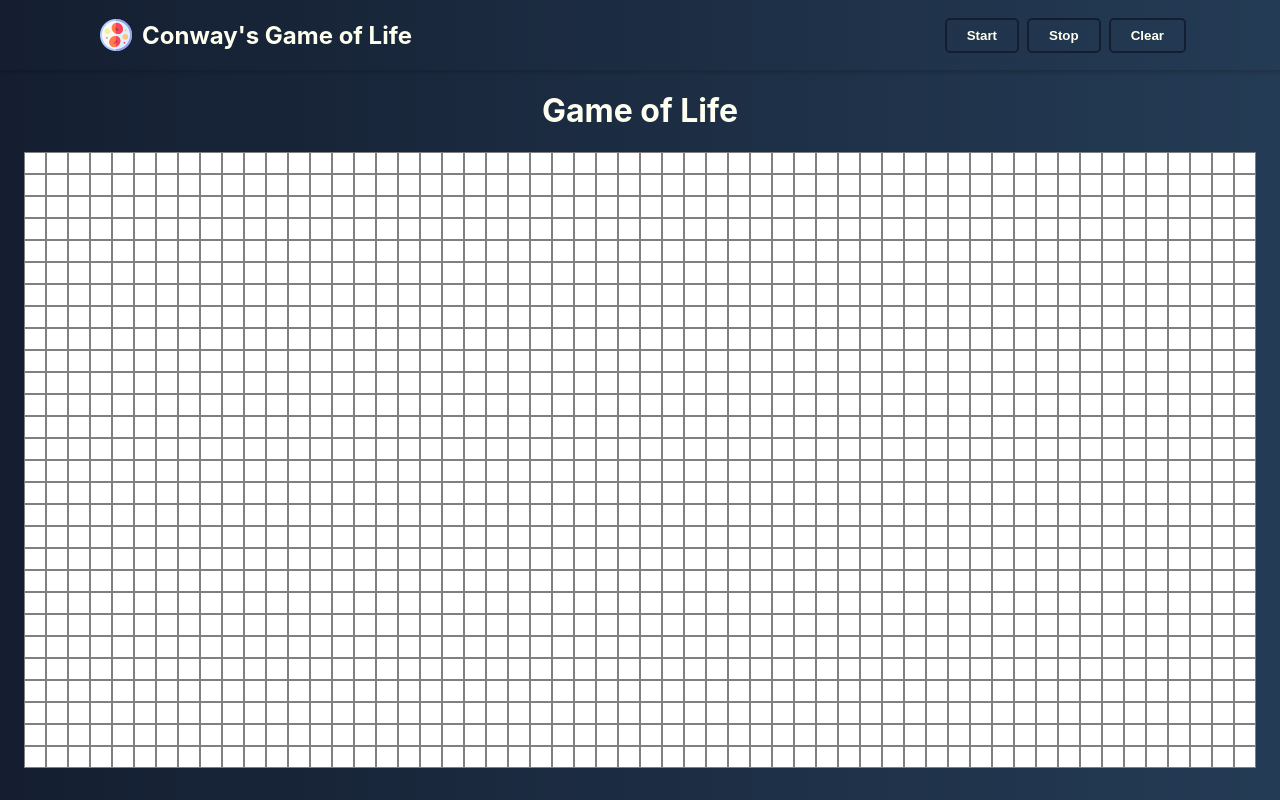
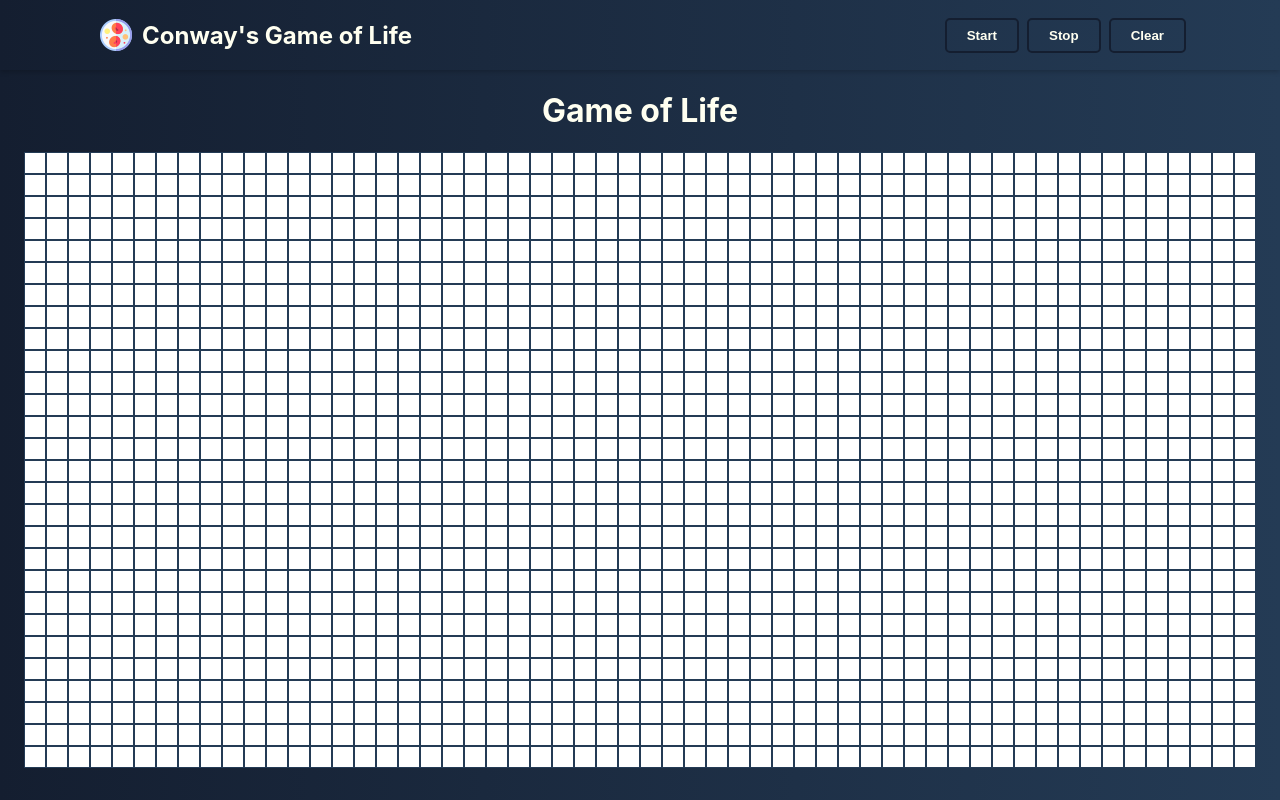
Before and after one commit to Atska/Conways-Game-Of-Life, a React (Create React App) app: page / in a window 1280 px wide. Built offline with nearby package versions, Linux system fonts and the light colour scheme.

Commit message:
added mouse events

```diff
--- a/src/App.tsx
+++ b/src/App.tsx
@@ -15,7 +15,7 @@ let rows = Math.floor((window.innerHeight - 70 - 80) / 20) * 0.9 - 1;
 
 const App: React.FC = () => {
   const [isRunning, setIsRunning] = useState<boolean>(false);
-  const [grid] = useState<INode[][] | undefined>(createGrid(rows, cols));
+  let [grid, setGrid] = useState<INode[][]>(createGrid(rows, cols));
 
   const handleRunning = (): void => {
     setIsRunning((prev) => !prev);
@@ -24,7 +24,7 @@ const App: React.FC = () => {
   return (
     <div className="App">
       <NavBar isRunning={isRunning} handleRunning={handleRunning} />
-      <Game isRunning={isRunning} grid={grid} />
+      <Game isRunning={isRunning} grid={grid} setGrid={setGrid} />
     </div>
   );
 };
--- a/src/components/Game.tsx
+++ b/src/components/Game.tsx
@@ -1,13 +1,30 @@
-import React from "react";
+import React, { useEffect, useState } from "react";
 import "./Game.css";
 //components
 import Node from "./Node";
 //helper
 import { INode, GameProps } from "../interface/interface";
 
-const Game: React.FC<GameProps> = ({ isRunning, grid }) => {
-  const handleNodeClick = (row: number, column: number) => {
-    console.log(row, column);
+const Game: React.FC<GameProps> = ({ isRunning, grid, setGrid }) => {
+  const [MouseIsClicked, setMouseIsClicked] = useState<boolean>(false);
+  const handleOnClick = (row: number, column: number): void => {
+    let newGrid = setCellNode(grid, row, column);
+    setGrid(newGrid);
+  };
+
+  const onMouseDown = (row: number, column: number): void => {
+    setMouseIsClicked(true);
+  };
+  const onMouseUp = (): void => {
+    setMouseIsClicked(false);
+  };
+
+  const onMouseEnter = (row: number, column: number): void => {
+    const { isCell } = grid[row][column];
+    if (MouseIsClicked && !isCell) {
+      let newGrid = setCellNode(grid, row, column);
+      setGrid(newGrid);
+    }
   };
 
   const board = grid.map((row: INode[], rowIndex: number) => {
@@ -23,7 +40,12 @@ const Game: React.FC<GameProps> = ({ isRunning, grid }) => {
               row={row}
               column={column}
               isCell={isCell}
-              handleNodeClick={() => handleNodeClick(rowIndex, nodeIndex)}
+              handleOnClick={() => handleOnClick(rowIndex, nodeIndex)}
+              onMouseUp={() => onMouseUp()}
+              onMouseDown={() => onMouseDown(rowIndex, nodeIndex)}
+              onMouseEnter={() => {
+                onMouseEnter(rowIndex, nodeIndex);
+              }}
             />
           );
         })}
@@ -44,3 +66,17 @@ const Game: React.FC<GameProps> = ({ isRunning, grid }) => {
 };
 
 export default Game;
+
+const setCellNode = (grid: INode[][], row: number, column: number) => {
+  const currentNode = grid[row][column];
+  if (currentNode.isCell) {
+    currentNode.isCell = false;
+  } else {
+    currentNode.isCell = true;
+  }
+  let newGrid = [];
+  for (let i = 0; i < grid.length; i++) {
+    newGrid.push(grid[i]);
+  }
+  return newGrid;
+};
--- a/src/components/Node.css
+++ b/src/components/Node.css
@@ -1,7 +1,7 @@
 .node {
   height: 20px;
   width: 20px;
-  border: solid 1px gray;
+  border: solid 1px #243b55;
   display: inline-flex;
   background: white;
 }
@@ -9,7 +9,7 @@
 .node-cell {
   height: 20px;
   width: 20px;
-  border: solid 1px gray;
+  border: solid 1px #243b55;
   display: inline-flex;
   background: #028f1e;
 }
--- a/src/components/Node.tsx
+++ b/src/components/Node.tsx
@@ -7,7 +7,10 @@ const Node: React.FC<NodeProps> = ({
   row,
   column,
   isCell,
-  handleNodeClick,
+  handleOnClick,
+  onMouseDown,
+  onMouseUp,
+  onMouseEnter,
 }) => {
   const id = `${row}, ${column}`;
 
@@ -20,7 +23,16 @@ const Node: React.FC<NodeProps> = ({
     <div
       id={id}
       className={className()}
-      onClick={() => handleNodeClick()}
+      onClick={() => handleOnClick()}
+      onMouseEnter={() => {
+        onMouseEnter();
+      }}
+      onMouseDown={() => {
+        onMouseDown();
+      }}
+      onMouseUp={() => {
+        onMouseUp();
+      }}
     ></div>
   );
 };
```
Also changed, not shown: src/interface/interface.tsx (+6 -2 lines).
